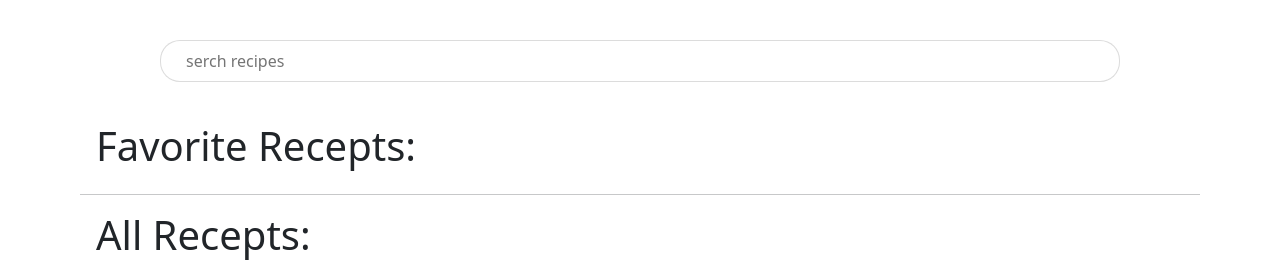
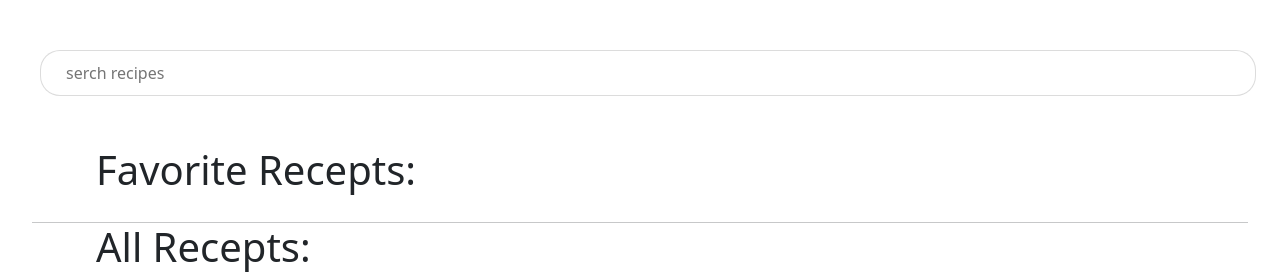
Before and after one commit to Viktor-Bor/favorite-recipes, a React (Create React App) app: page / in a window 1280 px wide. Shown: the top 274 px of the page. Built offline with nearby package versions, Linux system fonts and the light colour scheme.

Commit message:
css edition

```diff
--- a/src/App.css
+++ b/src/App.css
@@ -5,10 +5,9 @@
 
 .App {
     margin: 0 auto;
-    position: relative;
-    z-index: 0;
+    display: flex;
+    flex-direction: column;
 }
-
 
 h1 {
     margin-left: 6rem;
@@ -16,50 +15,36 @@ h1 {
 }
 
 hr {
-    width: 70rem;
-    margin-left: auto;
-    margin-right: auto;
+    width: 95%;
+    margin: auto;
 }
-
 
 #Serch-Term-Container {
     display: flex;
     justify-content: center;
-
+    align-items: center;
+    width: 95%;
+    margin: 10px 40px;
 }
 
 .serch-term {
-  width: 60rem;
+  width: 100%;
   border-radius: 20px;
   border: solid 1.5px rgba(85, 85, 85, 0.205);
-  margin-bottom: 40px;
-  margin-top: 40px;
-  padding: 8px;
-  padding-left: 25px;
+  margin: 40px auto;
+  padding: 10px 25px;
   outline: none;
 }
 
 
-#Favorite-Recipes {
+#Favorite-Recipes, #All-Recepts {
     display: flex;
     flex-direction: row;
-    justify-content: flex-start;
+    align-items: center;
+    justify-content: center;
     flex-wrap: wrap;
-    margin-left: 6rem;
-    margin-right: 6rem;
+    margin: 10px 30px;
 }
-
-
-#All-Recepts {
-    display: flex;
-    flex-direction: row;
-    justify-content: space-evenly;
-    flex-wrap: wrap;
-    margin-left: 6rem;
-    margin-right: 6rem;
-
-}
-
 
 img {
     position: static;
@@ -96,7 +81,6 @@ img {
     width: 13rem;
     border-radius: 10px;
     margin: 30px 30px 30px 30px;
-
 }
 
 
@@ -137,7 +121,6 @@ img {
 
 }
 
-
 .card-title{
     position: relative;
     text-align: center;
@@ -161,7 +144,9 @@ img {
 }
 
 .modal-img {
-   margin: 0 auto;
+   margin: 10px 10px;
+   padding: 10px 10px;
+   width: 50%;
 }
 
 .modal-window.active {
--- a/src/Recept.js
+++ b/src/Recept.js
@@ -12,7 +12,7 @@ export function Recept({recipe, toggleFavoriteRecept, getRecipes}){
               <button className="btn-abaut" onClick={() => getRecipes(recipe)}>Abaut</button>
             </div>
         </div>
-     </div>
+  </div>
     )
 }
 
```
